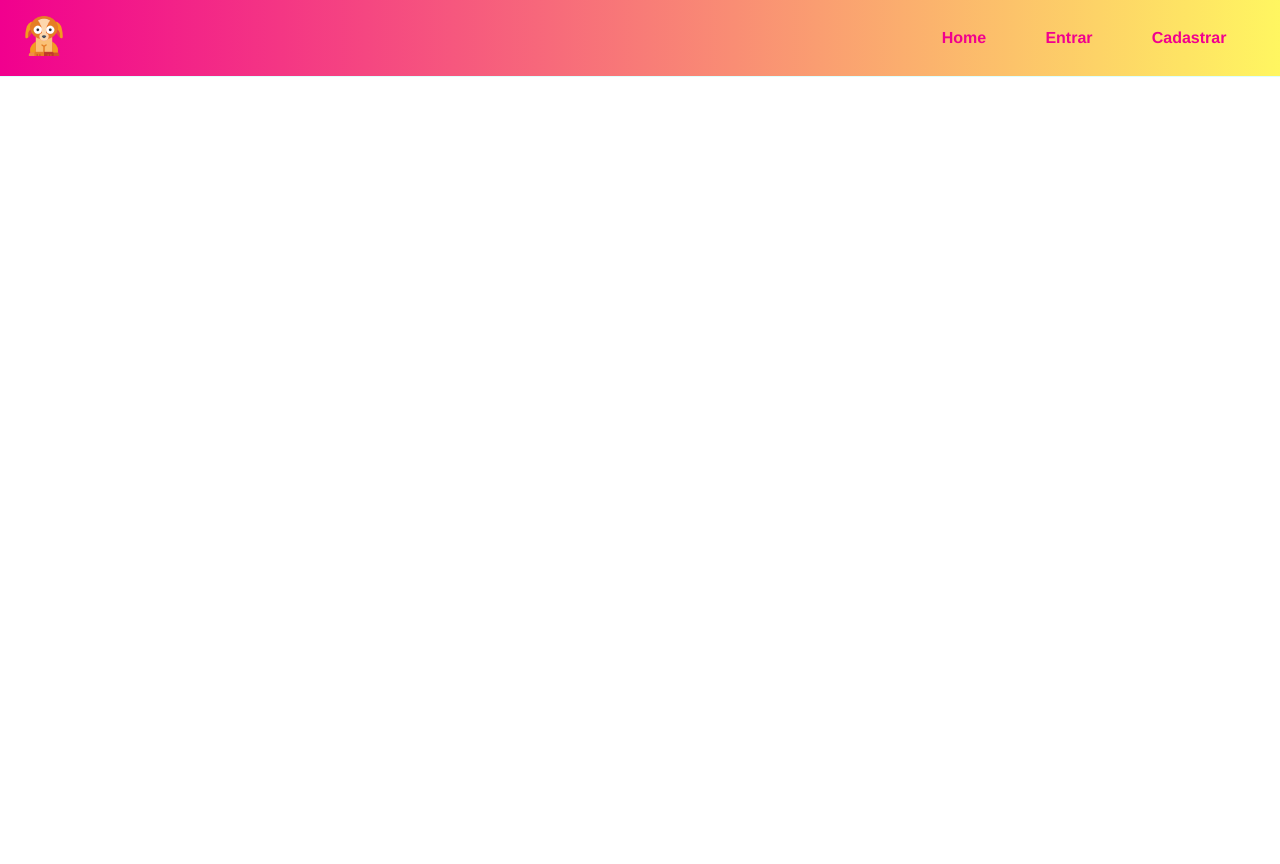
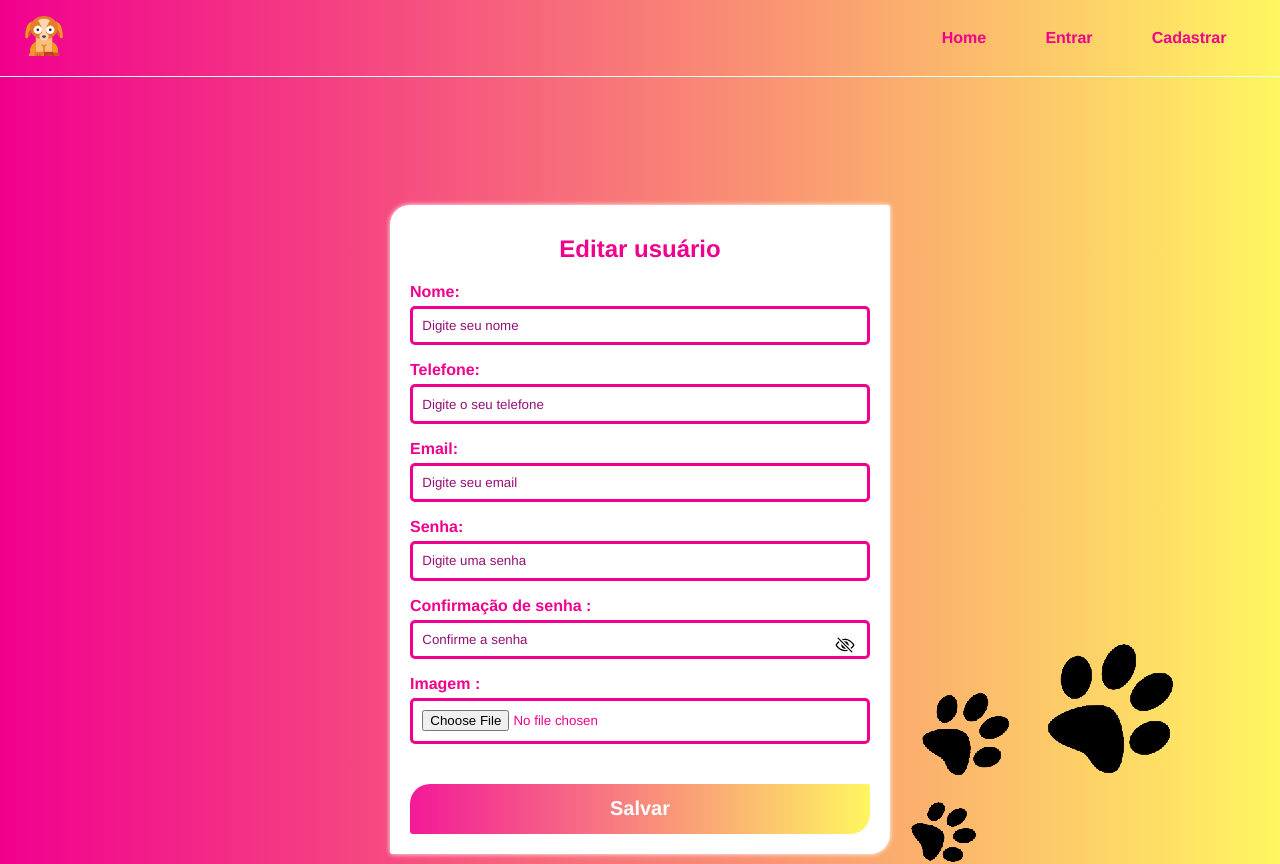
Before and after one commit to LuizFernando991/Project-getapet, a React (Create React App) app in the folder frontend/: page /profile in a window 1280 px wide. Shown: the top 864 px of the page. Built offline with nearby package versions, Linux system fonts and the light colour scheme; no server answers.

Commit message:
form user edit

```diff
--- a/frontend/src/App.jsx
+++ b/frontend/src/App.jsx
@@ -7,6 +7,7 @@ import { Routes, Route } from "react-router-dom"
 import { Home } from './pages/Home'
 import { Register } from './pages/Register'
 import { Login } from './pages/Login'
+import { Profile } from './pages/Profile'
 
 
 //Components
@@ -37,6 +38,8 @@ export const App = ()=>{
 
                             <Route path='/login' exact element={<Login/>}/>
 
+                            <Route path='/profile' exact element={<Profile/>}/>
+
                         </Routes>
 
                     </Container>
--- a/frontend/src/contexts/UserContext.js
+++ b/frontend/src/contexts/UserContext.js
@@ -1,6 +1,7 @@
 import { createContext } from "react";
 
 import { useAuth } from "../hooks/useAuth";
+
 
 
 
@@ -15,6 +16,7 @@ export const UserContextProvider = ({children})=>{
 
 
 
+
     return(
         <UserContext.Provider value={{register, logout, login, authenticated}}>{children}</UserContext.Provider>
 
--- /dev/null
+++ b/frontend/src/hooks/useGetUser.js
@@ -0,0 +1,22 @@
+import api from '../helpers/api'
+
+import { useCallback } from 'react'
+
+
+export const useGetApi= ()=>{
+
+
+    const getCheckUser = useCallback(async()=>{
+        const dataRes = await api.get('/users/checkuser', {
+            headers: {
+                Authorization: `Bearer ${JSON.parse(localStorage.getItem('token'))}`
+            }
+        })
+
+        return dataRes.data
+    }, [])
+
+
+    return [getCheckUser]
+
+}
--- /dev/null
+++ b/frontend/src/pages/Profile/index.jsx
@@ -0,0 +1,61 @@
+import { useState, useEffect } from 'react'
+import { useGetApi} from '../../hooks/useGetUser'
+
+
+import { IoEyeOutline, IoEyeOffOutline } from 'react-icons/io5'
+import { Input } from '../../components/Form/Input'
+import PatasImg from '../../images/patas.png'
+
+import * as Styled from './styles'
+
+export const Profile = ()=>{
+
+    const [user, setUser] = useState({
+        name : '',
+        phone: '',
+        email : '',
+    })
+    const [showPassword, setShowPassword] = useState(false)
+
+    const [getCheckUser] = useGetApi()
+
+    const handleChange = (e)=>{
+
+        setUser({...user, [e.target.name] : e.target.value})
+
+    }
+
+    const onFileChange = (e)=>{
+        setUser({...user, [e.target.name] : e.target.files[0]})
+    }
+
+    const handleSubmit = (e)=>{
+        e.preventDefault()
+
+
+    }
+
+    useEffect(()=>{
+        getCheckUser().then(r => setUser(r))
+    }, [ getCheckUser])
+
+    return(
+        <Styled.Container>
+            <Styled.ContainerEdit>
+                <h1>Editar usuário</h1>
+                <form onSubmit={handleSubmit} >
+                    <Input text='Nome' type='text' name='name' placeholder='Digite seu nome'  handleOnChange={handleChange} value={user.name} />
+                    <Input text='Telefone' type='text' name='phone' placeholder='Digite o seu telefone'  handleOnChange={handleChange} value={user.phone} />
+                    <Input text='Email' type='email' name='email' placeholder='Digite seu email' handleOnChange={handleChange} value={user.email} />
+                    <Input text='Senha' type={showPassword? 'text' : 'password'} name='password' placeholder='Digite uma senha' onChange={handleChange}/>
+                    <Input text='Confirmação de senha ' type = {showPassword? 'text' : 'password'} name='confirmpassword' placeholder='Confirme a senha' onChange={handleChange} />
+                    <Input text='Imagem ' type = 'file' name='image' onChange={onFileChange}/>
+                    {showPassword? <IoEyeOutline onClick={()=>{setShowPassword(!showPassword)}} className='passIcon'/> : <IoEyeOffOutline className='passIcon' onClick={()=>{setShowPassword(!showPassword)}}/>}
+                    <input type="submit" value='Salvar'/>
+                </form>
+
+            </Styled.ContainerEdit>
+            <img src={PatasImg} alt='patas' />
+        </Styled.Container>
+    )
+}
--- /dev/null
+++ b/frontend/src/pages/Profile/styles.js
@@ -0,0 +1,82 @@
+import styled from "styled-components";
+
+
+
+export const Container = styled.div`
+
+
+    min-height: 100vh;
+    padding-top: 10%;
+    background: linear-gradient(90deg, rgba(241,0,142,1) 0%, rgba(255,244,56,0.7959558823529411) 100%);
+    display: flex;
+    flex-direction: column;
+    align-items: center;
+
+    img{
+        margin-top: -240px;
+        margin-left: 500px;
+        z-index: 1;
+    }
+
+
+`
+
+export const ContainerEdit = styled.section`
+
+
+    width: 500px;
+    padding: 20px;
+    border-radius: 20px 3px 20px 3px;
+    background-color: #fff;
+    z-index: 2;
+    box-shadow: 0 0 0.3em #fff;
+
+    h1{
+        width: 100%;
+        text-align: center;
+        color: #f1008e;
+        margin-top: 10px;
+        margin-bottom: 20px;
+    }
+
+
+    input[type='submit']{
+        width: 100%;
+        height: 50px;
+        background: linear-gradient(90deg, rgba(241,0,142,0.9) 0%, rgba(255,244,56,0.7959558823529411) 100%);
+        border: none;
+        border-radius: 20px 3px 20px 3px;
+        color: #fff;
+        font-weight: bold;
+        font-size: 20px;
+        transition: all ease 0.2s;
+        cursor: pointer;
+
+    }
+
+
+    input[type='submit']:hover{
+        background: linear-gradient(90deg, rgba(241,0,142,1) 0%, rgba(255,244,56,1) 100%);
+
+    }
+
+    p {
+        color: #000;
+        margin-top: 20px;
+    }
+
+    .passIcon{
+        font-size: 20px;
+        position: relative;
+        top: -125px;
+        left: 425px;
+        cursor: pointer;
+    }
+
+
+    .passIcon:hover{
+        color: #111;
+    }
+
+
+`
```
